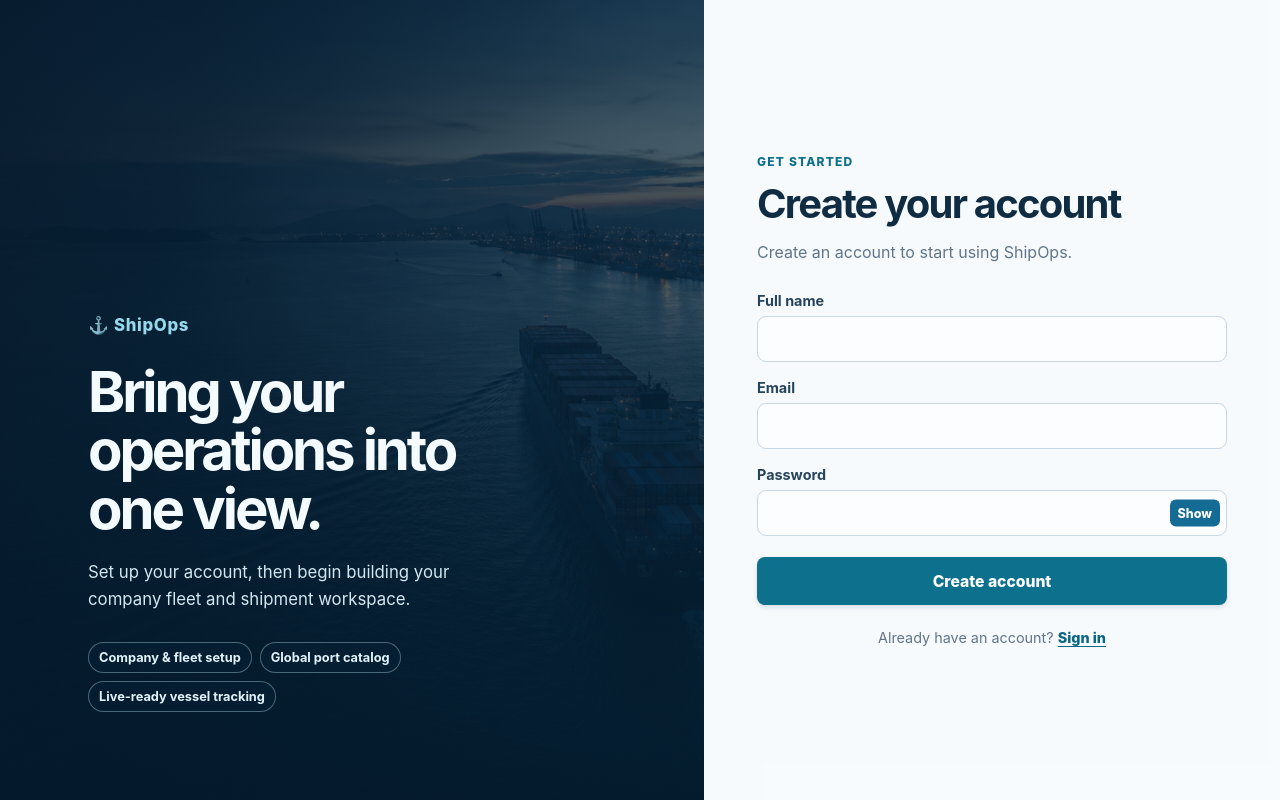
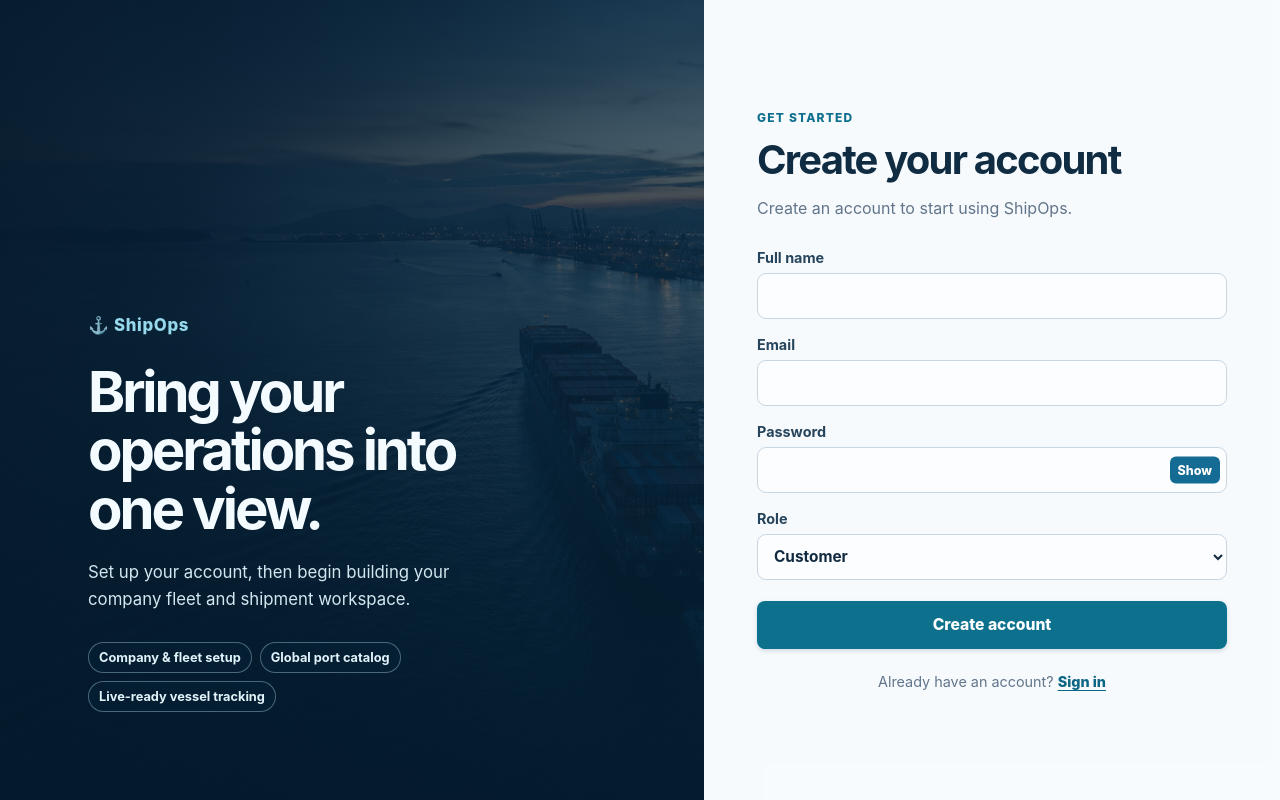
Before and after one commit to ShipOps-ITI/frontend, a React (Vite) app: page /register in a window 1280 px wide. Built offline with nearby package versions, Linux system fonts and the light colour scheme; no server answers.

Commit message:
feat(frontend): add registration roles and Kubernetes SPA routing

```diff
--- a/src/pages/Auth/Register.jsx
+++ b/src/pages/Auth/Register.jsx
@@ -10,6 +10,7 @@
     name: "",
     email: "",
     password: "",
+    role: "CUSTOMER",
   });
   const [errors, setErrors] = useState({});
   const [message, setMessage] = useState("");
@@ -103,6 +104,22 @@
               {errors.password && <span id="password-error" className="field-error">{errors.password}</span>}
             </label>
 
+            <label>
+              Role
+              <select
+                name="role"
+                value={formData.role}
+                onChange={handleChange}
+                aria-invalid={Boolean(errors.role)}
+                aria-describedby={errors.role ? "role-error" : undefined}
+              >
+                <option value="CUSTOMER">Customer</option>
+                <option value="FLEET_MANAGER">Fleet Manager</option>
+                <option value="ADMIN">Admin</option>
+              </select>
+              {errors.role && <span id="role-error" className="field-error">{errors.role}</span>}
+            </label>
+
             <button type="submit">Create account</button>
           </form>
 
--- a/src/pages/Auth/auth.validation.js
+++ b/src/pages/Auth/auth.validation.js
@@ -1,6 +1,7 @@
 const EMAIL_PATTERN = /^[^\s@]+@[^\s@]+\.[^\s@]+$/;
+const REGISTRATION_ROLES = ["ADMIN", "FLEET_MANAGER", "CUSTOMER"];
 
-export const validateRegister = ({ name, email, password }) => {
+export const validateRegister = ({ name, email, password, role }) => {
   const errors = {};
 
   if (name.trim().length < 2 || name.trim().length > 100) {
@@ -13,6 +14,10 @@
 
   if (password.length < 8 || password.length > 128) {
     errors.password = "Password must be between 8 and 128 characters.";
+  }
+
+  if (!REGISTRATION_ROLES.includes(role)) {
+    errors.role = "Choose a valid role.";
   }
 
   return errors;
```
Also changed, not shown: 2 other files (tests, documents, lock files or other folders).
